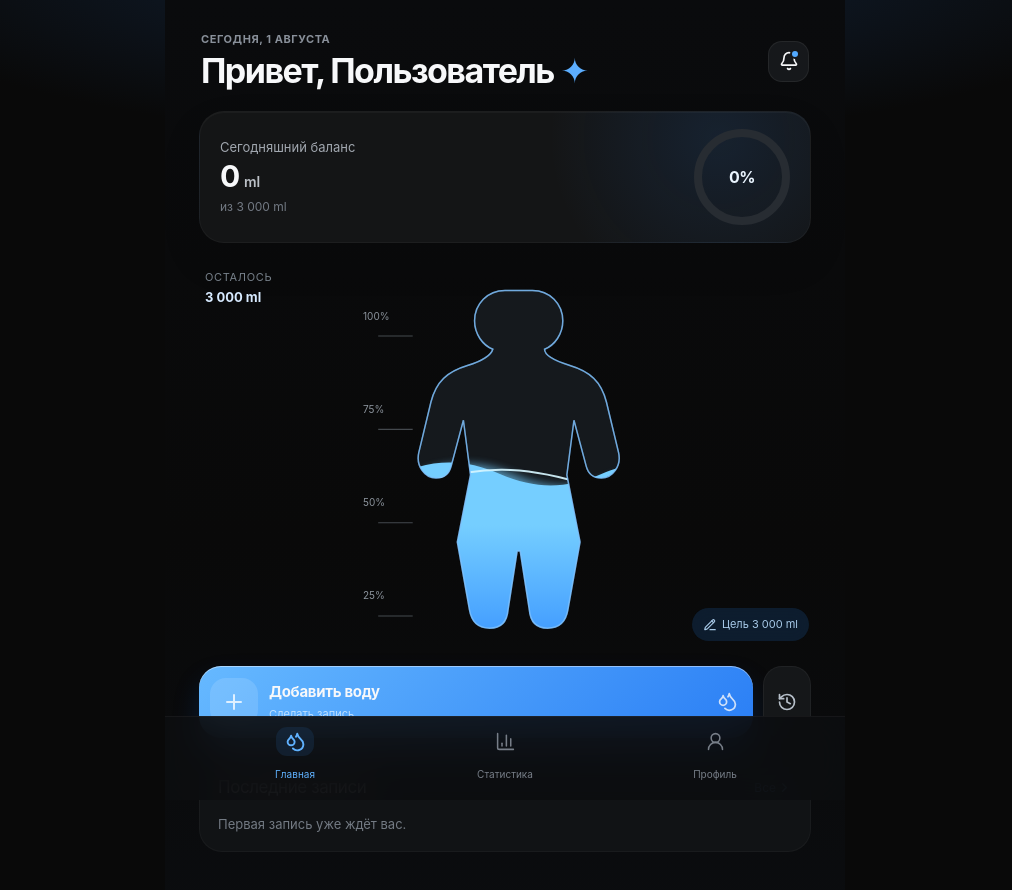
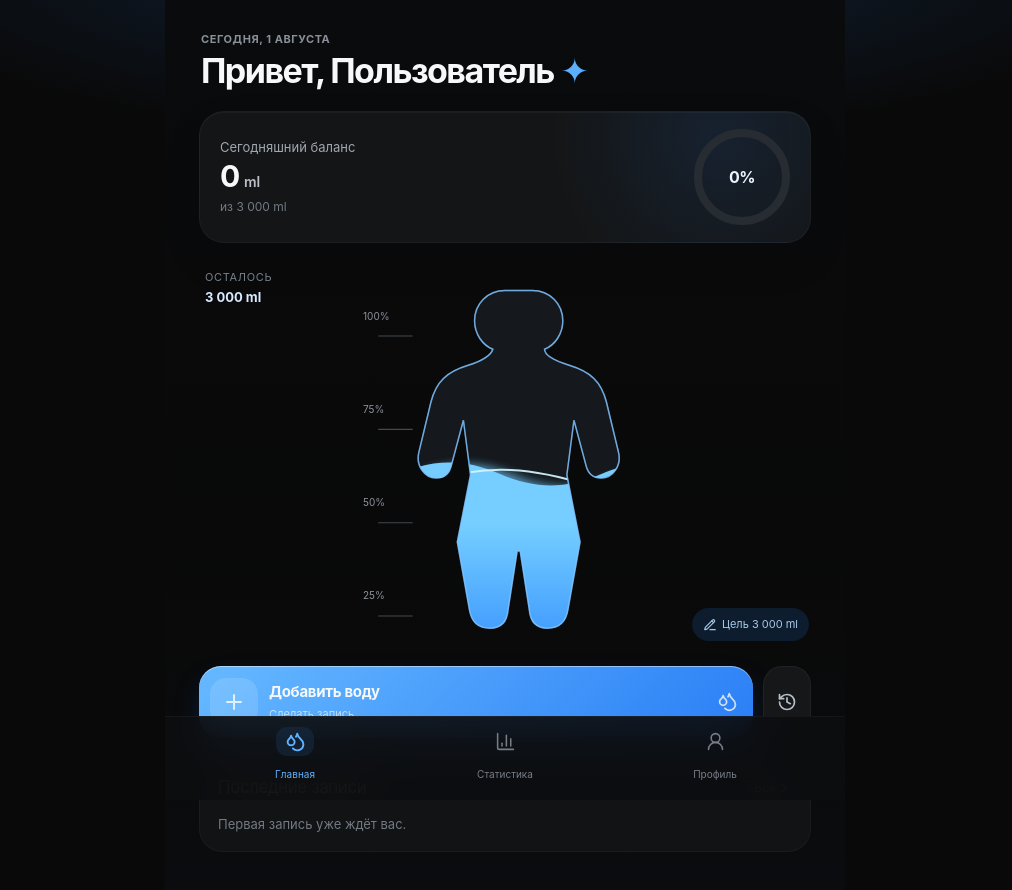
Before and after one commit to egorogarkov34-arch/-2, a React (Vite) app: page / in a window 1280 px wide. Shown: the top 890 px of the page, without its empty margins (135-1147 px from the left). Built offline with nearby package versions, Linux system fonts and the light colour scheme.

Commit message:
Remove unused Bell icon import from HomePage

```diff
--- a/src/pages/home/ui/HomePage.tsx
+++ b/src/pages/home/ui/HomePage.tsx
@@ -1,6 +1,6 @@
 import { useCallback, useEffect, useMemo, useState } from 'react'
 import { motion, type Variants } from 'framer-motion'
-import { Bell, ChevronRight, Droplets, History, PencilLine, Plus, Trash2 } from 'lucide-react'
+import { ChevronRight, Droplets, History, PencilLine, Plus, Trash2 } from 'lucide-react'
 import { useHydrationStore, selectTodayAmount } from '@/entities/hydration/model/store'
 import { BodyWater } from '@/entities/hydration/ui/BodyWater'
 import { ProgressRing } from '@/entities/hydration/ui/ProgressRing'
@@ -45,7 +45,7 @@ export default function HomePage() {
 
   return <motion.main ref={ref} className="page home-page" variants={container} initial="hidden" animate="show">
     <motion.div className="refresh-indicator" animate={{ y: Math.max(-46, pullDistance - 46), opacity: pullDistance ? 1 : 0 }}><Droplets size={16} className={isRefreshing ? 'is-refreshing' : ''}/><span>{isRefreshing ? t('refresh') : t('pullToRefresh')}</span></motion.div>
-    <motion.header className="home-header" variants={item}><div><p className="eyebrow">{t('today')}, {todayDate}</p><h1>{t('greeting')}, {profile.name} <span>✦</span></h1></div><button className="icon-button notification" aria-label={t('notifications')} onClick={haptic.tap}><Bell size={20}/><i/></button></motion.header>
+    <motion.header className="home-header" variants={item}><div><p className="eyebrow">{t('today')}, {todayDate}</p><h1>{t('greeting')}, {profile.name} <span>✦</span></h1></div></motion.header>
     <motion.section className="goal-overview" variants={item} aria-label={t('progress')}><div className="goal-copy"><p>{t('todayBalance')}</p><strong>{formatMl(today)} <small>ml</small></strong><span>{t('of')} {formatMl(goal)} ml</span></div><ProgressRing value={percentage} size={96} stroke={8}/></motion.section>
     <motion.section className="body-section" variants={item}><div className="body-metrics"><span>{t('remaining')}</span><strong>{remaining ? `${formatMl(remaining)} ml` : t('goalReached')}</strong></div><BodyWater percentage={percentage}/><button className="edit-goal" onClick={() => { haptic.tap(); setGoalOpen(true) }}><PencilLine size={14}/> {t('goal')} {formatMl(goal)} ml</button></motion.section>
     <motion.section className="quick-actions" variants={item}><motion.button className="add-water-button" onClick={() => { haptic.tap(); setSheetOpen(true) }} whileTap={{ scale: .98 }}><span className="add-icon"><Plus size={24}/></span><span><b>{t('addWater')}</b><small>{t('createEntry')}</small></span><Droplets size={21}/></motion.button><button className="history-button" onClick={() => setHistoryOpen(true)} aria-label={t('history')}><History size={20}/></button></motion.section>
```
